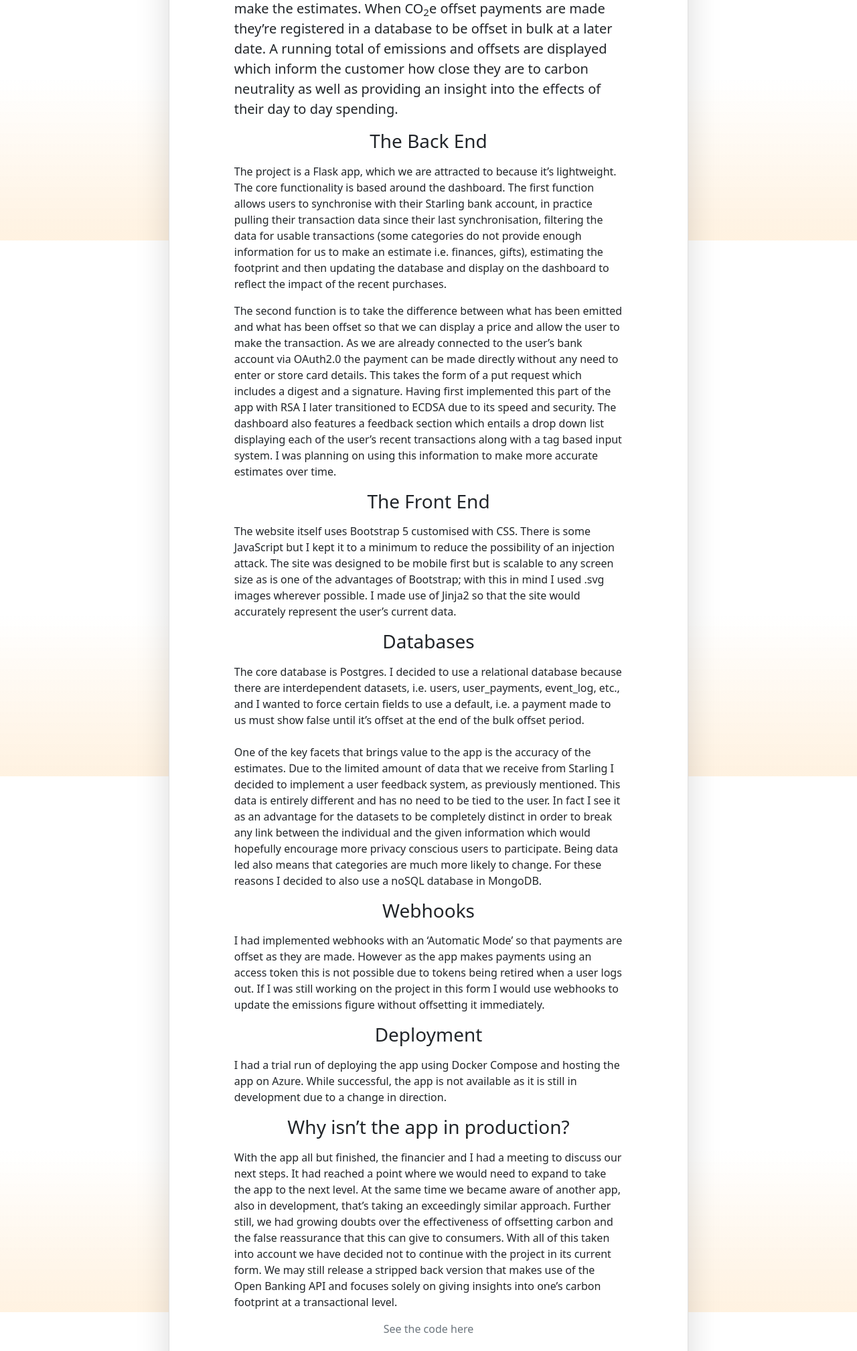
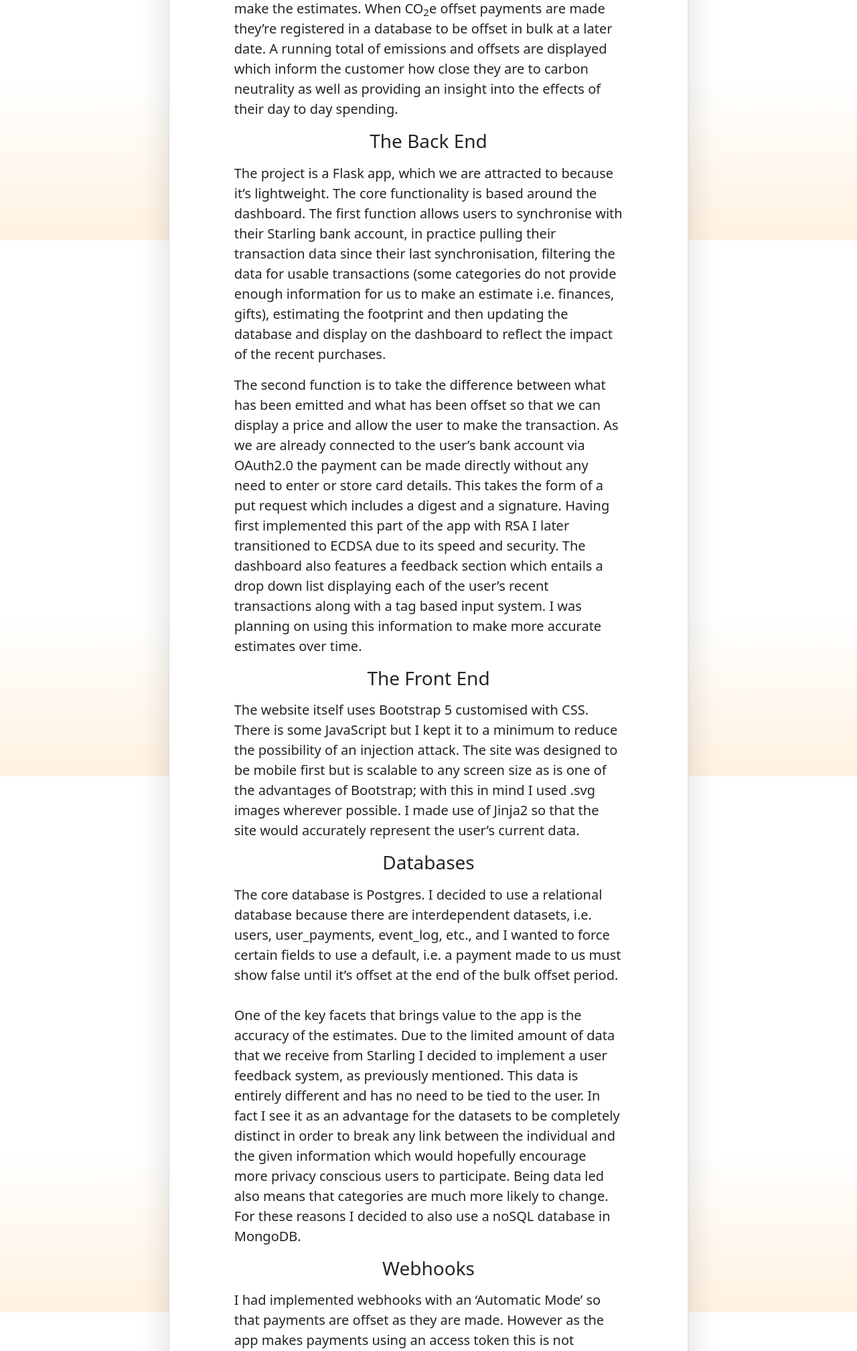
Before and after one commit to JackieBoyBlue/website, a Flask app: page /work/ in a window 1280 px wide. Shown: the part 441-2458 px from the top of the page at 67% size. Run offline with Flask 2, Linux system fonts and the light colour scheme; some libraries are stand-ins or nearby versions.

Commit message:
Changed some formatting and added work exp + code

```diff
--- a/templates/profile.html
+++ b/templates/profile.html
@@ -26,7 +26,7 @@
 <!-- What brought me to coding -->
 <section id="previous-experience" class="container mt-2 pt-2">
     <div id="text" class="text-center mt-4 mb-5 mx-auto">
-        <div class="display-6 pb-4">What brought me to coding</div>
+        <div class="display-6 pb-4 fs-3">What brought me to coding</div>
         <p class="lead">
             I weighed up how I'd like to work, which is in a skill based position where I'm able to continuously develop and am likely to be rewarded for it. I considered what I find engaging; I've spent my life on
             computers dipping into professional software like Photoshop and Illustrator, thoroughly learning music production programs starting with Fruity Loops before continuing with Ableton Live for the past 7 years,
@@ -50,7 +50,7 @@
 </section>
 <!-- My current PC build -->
 <section id="my-pc" class="container my-5">
-    <div class="display-6 text-center">My current PC build</div>
+    <div class="display-6 text-center fs-3">My current PC build</div>
     <ul class="list-group mx-auto mt-3 drop-shadow" style="max-width: 600px; background-color: transparent;">
         <li class="list-group-item d-flex justify-content-between align-items-start">
             <div class="ms-2 me-auto">CPU</div>
--- a/templates/work.html
+++ b/templates/work.html
@@ -1,8 +1,7 @@
 {% extends "base.html" %}
 
 {% block content %}
-<section id="previous-experience" class="container" style="max-width: 800px;">
-    <!-- <img src="../static/images/work.svg" alt="working-icon" class="mx-auto d-block mt-5" height="200px"> -->
+<section id="carbon-gyroscope" class="container" style="max-width: 800px;">
     <div class="card mt-5 drop-shadow">
         <div id="text" class="mt-4 mb-5 w-75 mx-auto">
             <div class="display-6 text-center my-3">carbonGyroscope</div>
@@ -13,25 +12,25 @@
                 of emissions and offsets are displayed which inform the customer how close they are to carbon neutrality as well as providing an insight into the effects of their day to day spending.
             </p>
             <div class="display-6 fs-3 text-center my-3">The Back End</div>
-            <p class="fw-light">
+            <p class="lead">
                 The project is a Flask app, which we are attracted to because it’s lightweight. The core functionality is based around the dashboard. The first function allows users to synchronise with their
                 Starling bank account, in practice pulling their transaction data since their last synchronisation, filtering the data for usable transactions (some categories do not provide enough information
                 for us to make an estimate i.e. finances, gifts), estimating the footprint and then updating the database and display on the dashboard to reflect the impact of the recent purchases.
             </p>
-            <p class="fw-light">
+            <p class="lead">
                 The second function is to take the difference between what has been emitted and what has been offset so that we can display a price and allow the user to make the transaction. As we are already connected to
                 the user’s bank account via OAuth2.0 the payment can be made directly without any need to enter or store card details. This takes the form of a put request which includes a digest and a
                 signature. Having first implemented this part of the app with RSA I later transitioned to ECDSA due to its speed and security. The dashboard also features a feedback section which
                 entails a drop down list displaying each of the user’s recent transactions along with a tag based input system. I was planning on using this information to make more accurate estimates over time.
             </p>
             <div class="display-6 fs-3 text-center my-3">The Front End</div>
-            <p class="fw-light">
+            <p class="lead">
                 The website itself uses Bootstrap 5 customised with CSS. There is some JavaScript but I kept it to a minimum to reduce the possibility of an injection attack. The site was designed to be mobile first
                 but is scalable to any screen size as is one of the advantages of Bootstrap; with this in mind I used .svg images wherever possible. I made use of Jinja2 so that the site would accurately
                 represent the user’s current data.
             </p>
             <div class="display-6 fs-3 text-center my-3">Databases</div>
-            <p class="fw-light">
+            <p class="lead">
                 The core database is Postgres. I decided to use a relational database because there are interdependent datasets, i.e. users, user_payments, event_log, etc., and I wanted to force certain fields to
                 use a default, i.e. a payment made to us must show false until it’s offset at the end of the bulk offset period.<br><br>
 
@@ -41,22 +40,46 @@
                 change. For these reasons I decided to also use a noSQL database in MongoDB.
             </p>
             <div class="display-6 fs-3 text-center my-3">Webhooks</div>
-            <p class="fw-light">
+            <p class="lead">
                 I had implemented webhooks with an ‘Automatic Mode’ so that payments are offset as they are made. However as the app makes payments using an access token this is not possible due to tokens being retired
                 when a user logs out. If I was still working on the project in this form I would use webhooks to update the emissions figure without offsetting it immediately.
             </p>
             <div class="display-6 fs-3 text-center my-3">Deployment</div>
-            <p class="fw-light">
+            <p class="lead">
                 I had a trial run of deploying the app using Docker Compose and hosting the app on Azure. While successful, the app is not available as it is still in development due to a change in direction.
             </p>
             <div class="display-6 fs-3 text-center my-3">Why isn’t the app in production?</div>
-            <p class="fw-light">
+            <p class="lead">
                 With the app all but finished, the financier and I had a meeting to discuss our next steps. It had reached a point where we would need to expand to take the app to the next level. At the same time
                 we became aware of another app, also in development, that’s taking an exceedingly similar approach. Further still, we had growing doubts over the effectiveness of offsetting carbon and the false
                 reassurance that this can give to consumers. With all of this taken into account we have decided not to continue with the project in its current form. We may still release a stripped back version that
                 makes use of the Open Banking API and focuses solely on giving insights into one’s carbon footprint at a transactional level.
             </p>
-            <a href="https://github.com/JackieBoyBlue/carbon-gyroscope" class="text-decoration-none" target="_blank"><p class="fw-light text-muted text-center">See the code here</p></a>
+            <a href="https://github.com/JackieBoyBlue/carbon-gyroscope" target="_blank" style="color: #212529; text-decoration-color: #ff9100;"><p class="text-center lead">See the code here</p></a>
+        </div>
+    </div>
+</section>
+<section id="data-processing">
+    <div class="container" style="max-width: 800px;">
+        <div class="card mt-5 drop-shadow">
+            <div id="text" class="mt-4 mb-5 w-75 mx-auto">
+                <div class="display-6 text-center my-3">Global Startup Investor Network</div>
+                <p class="lead">
+                    My work with <a href="https://www.mystartupnetworks.com/" target="_blank" style="color: #212529; text-decoration-color: #ff9100;">Global Startup Investor Network</a> involved sorting their
+                    investor contact data and automating the process of finding their company name and LinkedIn profiles. The investor data itself was a text file with a variety of formatting, all perfectly readable to the human
+                    eye but less so to a program. I overcame this problem by focusing on the content rather than the format.
+                </p>
+                <p class="lead">
+                    LinkedIn and Google both have systems in place to prevent data from being scraped. My solution to this problem was to extract the company name from the emails given and to generate a URL which will open a
+                    search on LinkedIn with the investor's full name. I then formatted the data into a .csv file so that it can be used by staff with ease.
+                </p>
+                <a data-bs-toggle="collapse" href="#data-code" role="button" aria-expanded="false" aria-controls="data-code" style="color: #212529; text-decoration-color: #ff9100;"><p class="text-center lead">See the code here</p></a>
+            </div>
+        </div>
+    </div>
+    <div class="collapse" id="data-code">
+        <div class="drop-shadow mt-4 mx-auto" style="width:fit-content">
+            <script src="https://gist.github.com/JackieBoyBlue/c08143b36f054777f3ac915a9a159383.js"></script>
         </div>
     </div>
 </section>
```
